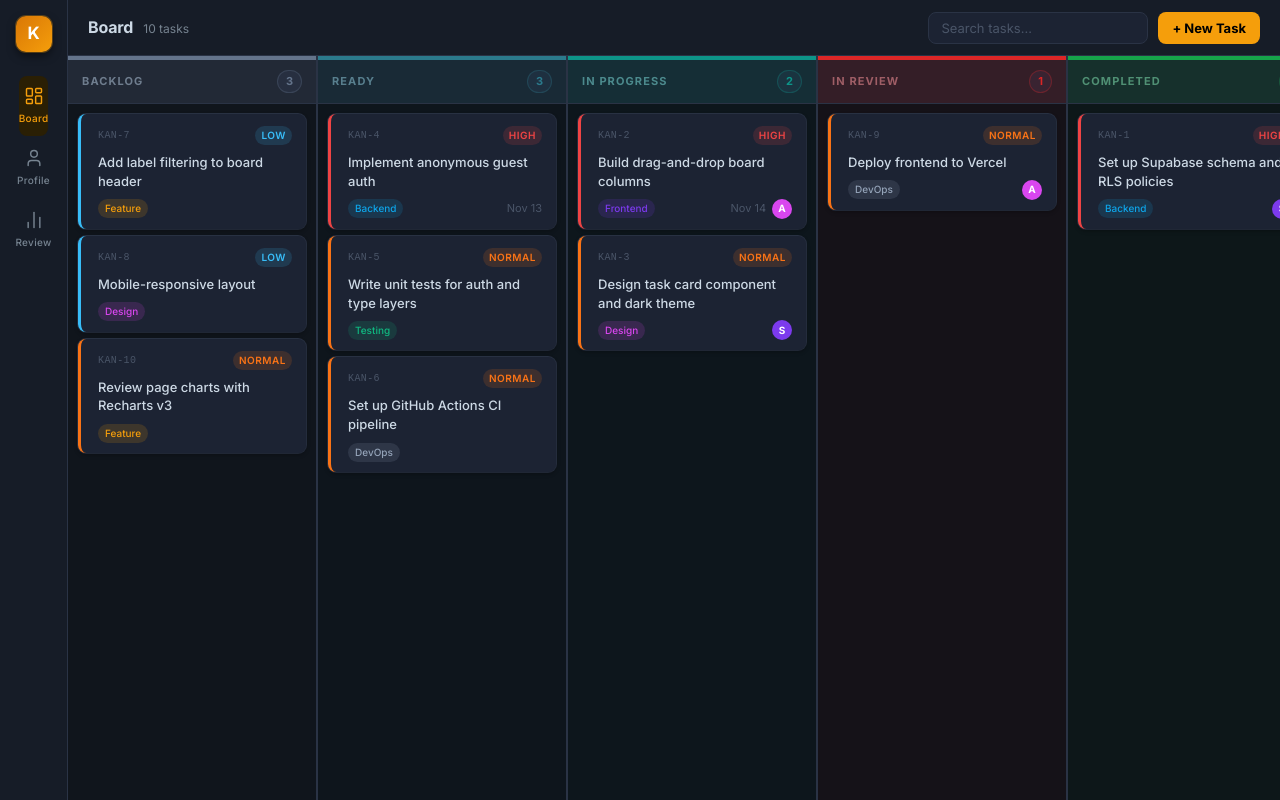
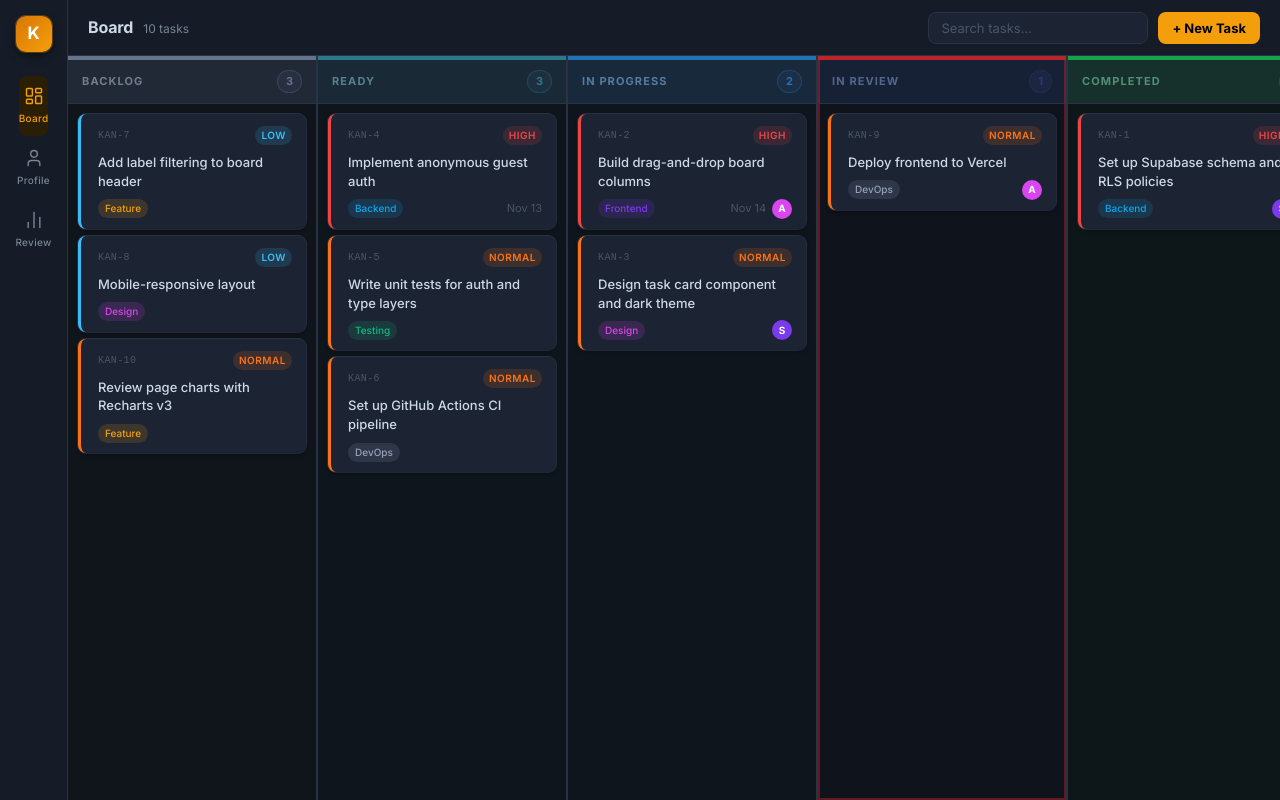
Before and after one commit to Stratos112/kanban, a React (Vite) app: page / in a window 1280 px wide. Built offline with nearby package versions, Linux system fonts and the light colour scheme; no server answers.

Commit message:
pallet adjust #3

```diff
--- a/src/index.css
+++ b/src/index.css
@@ -36,8 +36,8 @@
      Context echoes Backlog grey but with a warm pink tint. */
   --color-col-backlog:     #64748b;   /* slate grey — neutral, parked  */
   --color-col-ready:       #2b7a8c;   /* blue-grey  — moving to teal   */
-  --color-col-in-progress: #0d9488;   /* teal       — active midpoint  */
-  --color-col-in-review:   #dc2626;   /* red        — gate, attention  */
+  --color-col-in-progress: #2272b6;   /* blue       — active midpoint  */
+  --color-col-in-review:   #1e3a8a;   /* dark navy  — gate (red-ringed) */
   --color-col-completed:   #16a34a;   /* green      — shipped          */
   --color-col-context:     #9d6b7a;   /* rose-grey  — reference cards  */
 
--- a/src/pages/BoardPage.module.css
+++ b/src/pages/BoardPage.module.css
@@ -106,6 +106,16 @@
   border-right: none;
 }
 
+/* In Review gate — teal gradient position, red ring frames the whole column */
+.inReviewColumn {
+  box-shadow: inset 0 0 0 2px rgba(220, 38, 38, 0.4);
+}
+
+.inReviewColumn .columnHeader {
+  border-top-color: rgba(220, 38, 38, 0.85);
+  box-shadow: inset 2px 0 0 rgba(220, 38, 38, 0.4), inset -2px 0 0 rgba(220, 38, 38, 0.4);
+}
+
 /* Context column is visually separated */
 .contextColumn {
   min-width: 270px;
--- a/src/pages/BoardPage.tsx
+++ b/src/pages/BoardPage.tsx
@@ -61,7 +61,7 @@ export default function BoardPage() {
           const tasks = tasksInColumn(col.key)
           const css = { '--col-accent': col.accent } as React.CSSProperties
           return (
-            <section key={col.key} className={styles.column} style={css}>
+            <section key={col.key} className={`${styles.column}${col.key === 'in_review' ? ` ${styles.inReviewColumn}` : ''}`} style={css}>
               <div className={styles.columnHeader} style={css}>
                 <span className={styles.columnLabel}>{col.label}</span>
                 <span className={styles.columnCount}>{tasks.length}</span>
```
